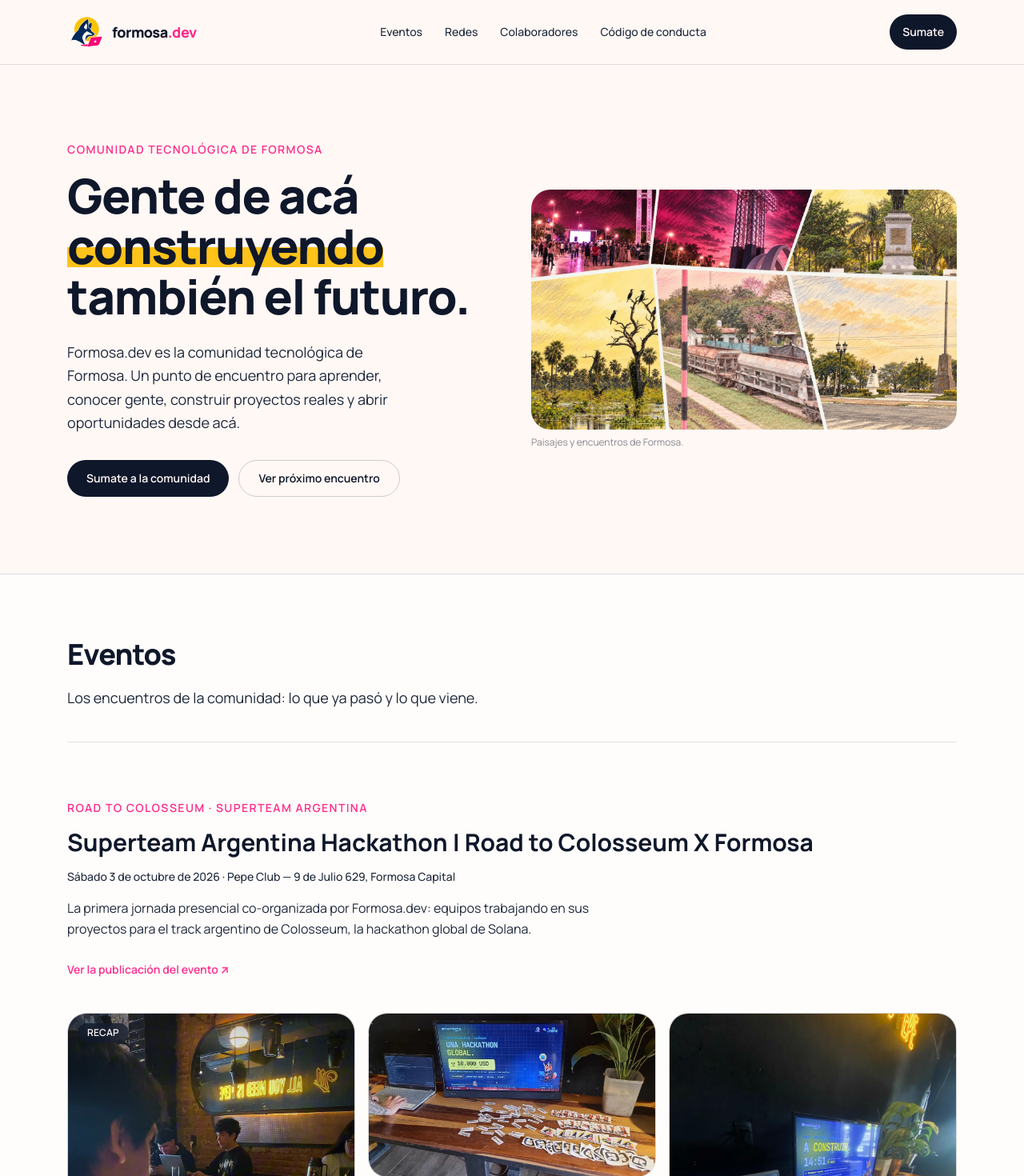
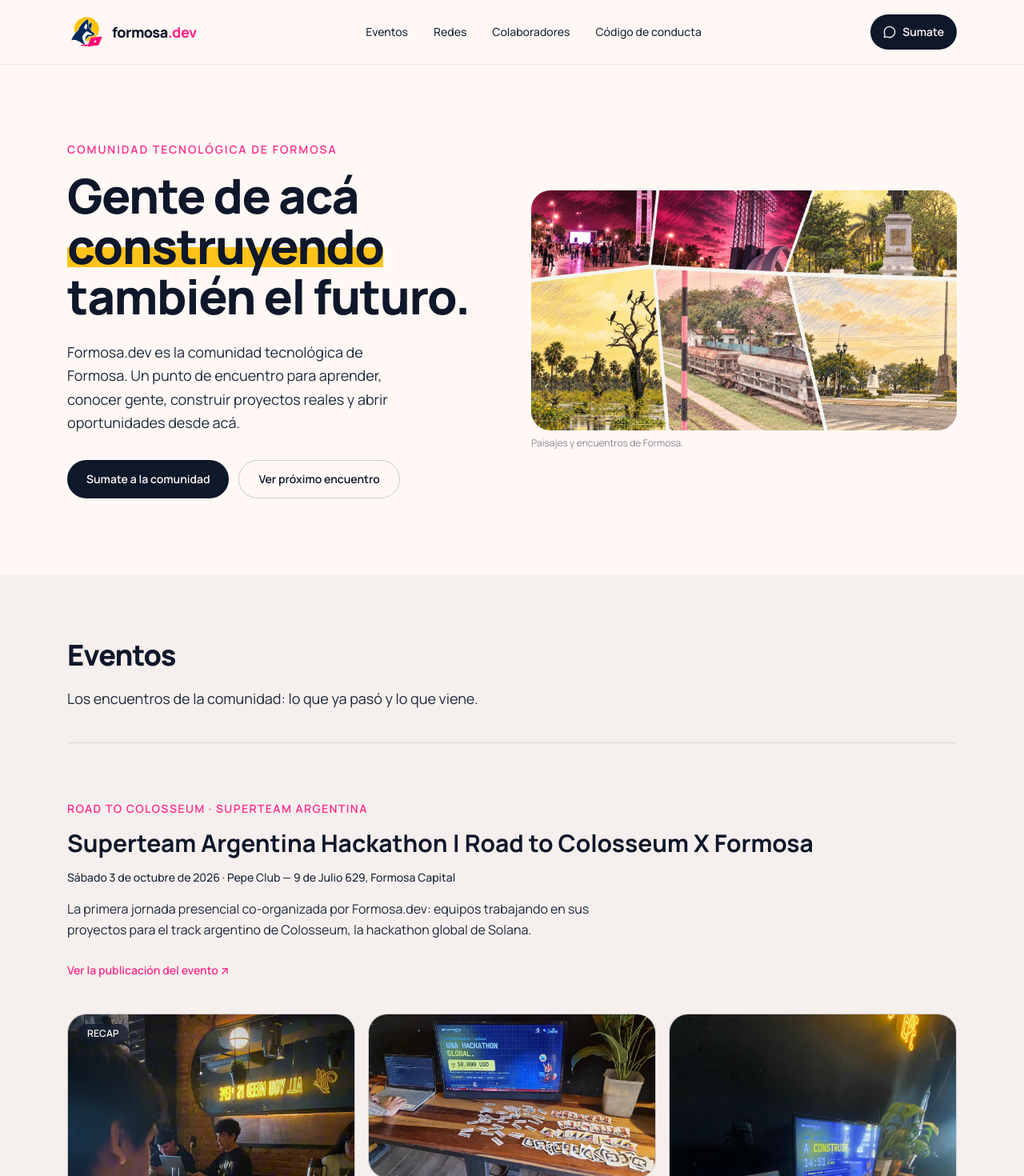
Before and after one commit to adriangmrraa/formosadev, a Next.js app: page / in a window 1280 px wide. Shown: the top 1470 px of the page at 80% size. Built offline with nearby package versions, Linux system fonts and the light colour scheme.

Commit message:
feat: restyle primitives and chrome with Metropol tile language

```diff
--- a/src/components/Footer.tsx
+++ b/src/components/Footer.tsx
@@ -32,7 +32,7 @@
           </div>
 
           <div>
-            <p className="text-sm font-semibold uppercase tracking-wide text-crema/50">
+            <p className="text-xs font-bold uppercase tracking-[0.14em] text-crema/50">
               Secciones
             </p>
             <ul className="mt-3 space-y-2 text-sm">
@@ -72,7 +72,7 @@
           </div>
 
           <div>
-            <p className="text-sm font-semibold uppercase tracking-wide text-crema/50">
+            <p className="text-xs font-bold uppercase tracking-[0.14em] text-crema/50">
               Comunidad
             </p>
             <ul className="mt-3 space-y-2 text-sm">
--- a/src/components/Header.tsx
+++ b/src/components/Header.tsx
@@ -1,19 +1,20 @@
+import { MessageCircle } from "lucide-react";
 import Image from "next/image";
 import Link from "next/link";
 import { CommunityJoinTrigger } from "./CommunityConversation";
-import { MobileNav } from "./MobileNav";
+import { MobileNav, type MobileNavIcon } from "./MobileNav";
 import { buttonClass } from "./ui/Button";
 
-const navItems = [
-  { label: "Eventos", href: "/#evento" },
-  { label: "Redes", href: "/#redes" },
-  { label: "Colaboradores", href: "/#colaboradores" },
-  { label: "Código de conducta", href: "/codigo-de-conducta" },
+const navItems: { label: string; href: string; icon?: MobileNavIcon }[] = [
+  { label: "Eventos", href: "/#evento", icon: "calendar" },
+  { label: "Redes", href: "/#redes", icon: "share2" },
+  { label: "Colaboradores", href: "/#colaboradores", icon: "handshake" },
+  { label: "Código de conducta", href: "/codigo-de-conducta", icon: "scrollText" },
 ];
 
 export function Header() {
   return (
-    <header className="sticky top-0 z-50 border-b border-hairline bg-canvas/90 pt-[env(safe-area-inset-top)] backdrop-blur">
+    <header className="sticky top-0 z-50 border-b border-hairline-soft bg-canvas/90 pt-[env(safe-area-inset-top)] backdrop-blur">
       <nav
         aria-label="Principal"
         className="mx-auto flex max-w-6xl items-center justify-between gap-4 py-4 pl-[max(1rem,env(safe-area-inset-left))] pr-[max(1rem,env(safe-area-inset-right))] md:pl-5 md:pr-5"
@@ -36,12 +37,12 @@
           </span>
         </Link>
 
-        <div className="hidden items-center gap-7 md:flex">
+        <div className="hidden items-center gap-1 md:flex">
           {navItems.map((item) => (
             <Link
               key={item.href}
               href={item.href}
-              className="inline-flex min-h-11 items-center text-sm font-medium text-text-muted transition-colors duration-200 hover:text-lapacho"
+              className="inline-flex min-h-11 items-center rounded-full px-3.5 text-sm font-medium text-text-muted transition-colors duration-200 hover:bg-surface-soft hover:text-text"
             >
               {item.label}
             </Link>
@@ -50,6 +51,7 @@
 
         <div className="flex items-center gap-2">
           <CommunityJoinTrigger className={buttonClass({ variant: "primary", size: "sm" })}>
+            <MessageCircle aria-hidden="true" className="size-4" />
             Sumate
           </CommunityJoinTrigger>
           <MobileNav items={navItems} />
--- a/src/components/ui/Button.tsx
+++ b/src/components/ui/Button.tsx
@@ -15,24 +15,23 @@
 export type ButtonSize = "sm" | "md" | "lg";
 
 const base =
-  "inline-flex min-h-11 items-center justify-center gap-2 rounded-pill font-semibold transition duration-200 ease-out focus-visible:outline-2 focus-visible:outline-offset-2 focus-visible:outline-focus motion-reduce:hover:translate-y-0";
+  "inline-flex items-center justify-center gap-2 rounded-pill font-semibold transition duration-200 ease-out focus-visible:outline-2 focus-visible:outline-offset-2 focus-visible:outline-focus active:scale-[0.98]";
 
 const variantClasses: Record<ButtonVariant, string> = {
-  primary: "bg-ink text-crema hover:-translate-y-0.5 hover:bg-lapacho",
-  accent: "bg-lapacho text-white hover:-translate-y-0.5 hover:bg-lapacho-deep",
+  primary: "bg-ink text-crema hover:bg-lapacho",
+  accent: "bg-lapacho text-white hover:bg-lapacho-deep",
   secondary:
-    "border border-hairline-strong text-text hover:-translate-y-0.5 hover:border-lapacho hover:text-lapacho",
-  onDarkPrimary: "bg-crema text-ink hover:-translate-y-0.5 hover:bg-white",
-  onDarkAccent:
-    "bg-lapacho text-white hover:-translate-y-0.5 hover:bg-lapacho-deep",
+    "border border-hairline-strong text-text hover:border-lapacho hover:text-lapacho",
+  onDarkPrimary: "bg-crema text-ink hover:bg-white",
+  onDarkAccent: "bg-lapacho text-white hover:bg-lapacho-deep",
   onDarkSecondary:
-    "border border-crema/30 text-crema hover:-translate-y-0.5 hover:border-lapacho hover:text-lapacho",
+    "border border-crema/30 text-crema hover:border-lapacho hover:text-lapacho",
 };
 
 const sizeClasses: Record<ButtonSize, string> = {
-  sm: "px-4 py-2 text-sm",
-  md: "px-6 py-3 text-sm",
-  lg: "px-8 py-4 text-base",
+  sm: "min-h-11 px-4 py-2 text-sm",
+  md: "min-h-12 px-6 py-3 text-sm",
+  lg: "min-h-14 px-8 py-4 text-base",
 };
 
 /**
@@ -56,6 +55,8 @@
   size?: ButtonSize;
   className?: string;
   children: ReactNode;
+  /** Leading icon (16px). Every CTA is icon + text — Metropol rule. */
+  icon?: ReactNode;
 };
 
 type ButtonAsLink = CommonProps &
@@ -68,20 +69,30 @@
     href?: undefined;
   };
 
+function IconSlot({ icon }: { icon: ReactNode }) {
+  return (
+    <span aria-hidden="true" className="shrink-0 [&>svg]:size-4">
+      {icon}
+    </span>
+  );
+}
+
 /** Renders as `<a>` when `href` is present, otherwise as `<button>`. */
 export function Button(props: ButtonAsLink | ButtonAsButton) {
   if (props.href !== undefined) {
-    const { variant, size, className, children, ...rest } = props;
+    const { variant, size, className, children, icon, ...rest } = props;
     return (
       <a className={buttonClass({ variant, size, className })} {...rest}>
+        {icon ? <IconSlot icon={icon} /> : null}
         {children}
       </a>
     );
   }
 
-  const { variant, size, className, children, ...rest } = props;
+  const { variant, size, className, children, icon, ...rest } = props;
   return (
     <button className={buttonClass({ variant, size, className })} {...rest}>
+      {icon ? <IconSlot icon={icon} /> : null}
       {children}
     </button>
   );
--- a/src/components/ui/ChannelCard.tsx
+++ b/src/components/ui/ChannelCard.tsx
@@ -1,27 +1,41 @@
+import { ArrowUpRight } from "lucide-react";
+import type { ReactNode } from "react";
+
 type ChannelCardProps = {
   href: string;
   name: string;
   note?: string;
+  /** Channel glyph rendered inside the leading soft square. */
+  icon?: ReactNode;
 };
 
-/** Outbound channel link. One shared card so every channel reads as one grid. */
-export function ChannelCard({ href, name, note }: ChannelCardProps) {
+/**
+ * Outbound channel tile — Metropol's ClassicTripActions language: icon inside
+ * a soft square, bold label, muted note, arrow affordance. One shared card so
+ * every channel reads as one grid.
+ */
+export function ChannelCard({ href, name, note, icon }: ChannelCardProps) {
   return (
     <a
       href={href}
       target="_blank"
       rel="noopener noreferrer"
-      className="flex h-full min-h-11 w-full items-center justify-between gap-3 rounded-card border border-hairline bg-surface p-5 text-left transition duration-200 ease-out hover:-translate-y-0.5 hover:border-lapacho focus-visible:outline-2 focus-visible:outline-offset-2 focus-visible:outline-focus motion-reduce:hover:translate-y-0"
+      className="flex h-full min-h-[92px] w-full items-center gap-3 rounded-card border border-hairline-soft bg-surface p-4 text-left transition duration-200 ease-out hover:bg-canvas-soft focus-visible:outline-2 focus-visible:outline-offset-2 focus-visible:outline-focus active:scale-[0.98]"
     >
-      <span>
-        <span className="block font-semibold text-text">{name}</span>
+      {icon ? (
+        <span className="flex h-10 w-10 shrink-0 items-center justify-center rounded-xl bg-surface-soft text-text [&>svg]:size-5">
+          {icon}
+        </span>
+      ) : null}
+      <span className="min-w-0 flex-1">
+        <span className="block text-sm font-bold text-text">{name}</span>
         {note ? (
-          <span className="mt-1 block text-sm text-text-muted">{note}</span>
+          <span className="mt-0.5 block truncate text-xs font-medium text-text-muted">
+            {note}
+          </span>
         ) : null}
       </span>
-      <span aria-hidden="true" className="text-text-muted">
-        ↗
-      </span>
+      <ArrowUpRight aria-hidden="true" className="size-4 shrink-0 text-text-muted" />
     </a>
   );
 }
--- a/src/components/ui/Section.tsx
+++ b/src/components/ui/Section.tsx
@@ -4,10 +4,10 @@
 
 const toneClasses: Record<SectionTone, string> = {
   plain: "",
-  soft: "border-t border-hairline bg-canvas-soft",
-  surface: "border-t border-hairline bg-surface",
-  dark: "border-t border-hairline bg-ink text-crema",
-  strip: "border-y border-hairline bg-canvas-soft",
+  soft: "bg-surface-soft",
+  surface: "bg-surface",
+  dark: "bg-ink text-crema",
+  strip: "border-y border-hairline bg-surface-soft",
 };
 
 const widthClasses = {
@@ -71,8 +71,8 @@
 }: EyebrowProps) {
   const sizeClass =
     size === "xs"
-      ? "text-xs font-bold uppercase tracking-[0.2em]"
-      : "text-sm font-semibold uppercase tracking-widest";
+      ? "text-xs font-bold uppercase tracking-[0.14em]"
+      : "text-sm font-semibold uppercase tracking-[0.14em]";
   const toneClass =
     tone === "onDark"
       ? "text-crema/60"
```
Also changed, not shown: src/components/CommunityConversation.tsx (+8 -22 lines), src/components/MobileNav.tsx (+32 -16 lines), src/components/ui/EmptyState.tsx (+30 -15 lines), src/components/ui/brand-icons.tsx (added, +89 -0 lines).
